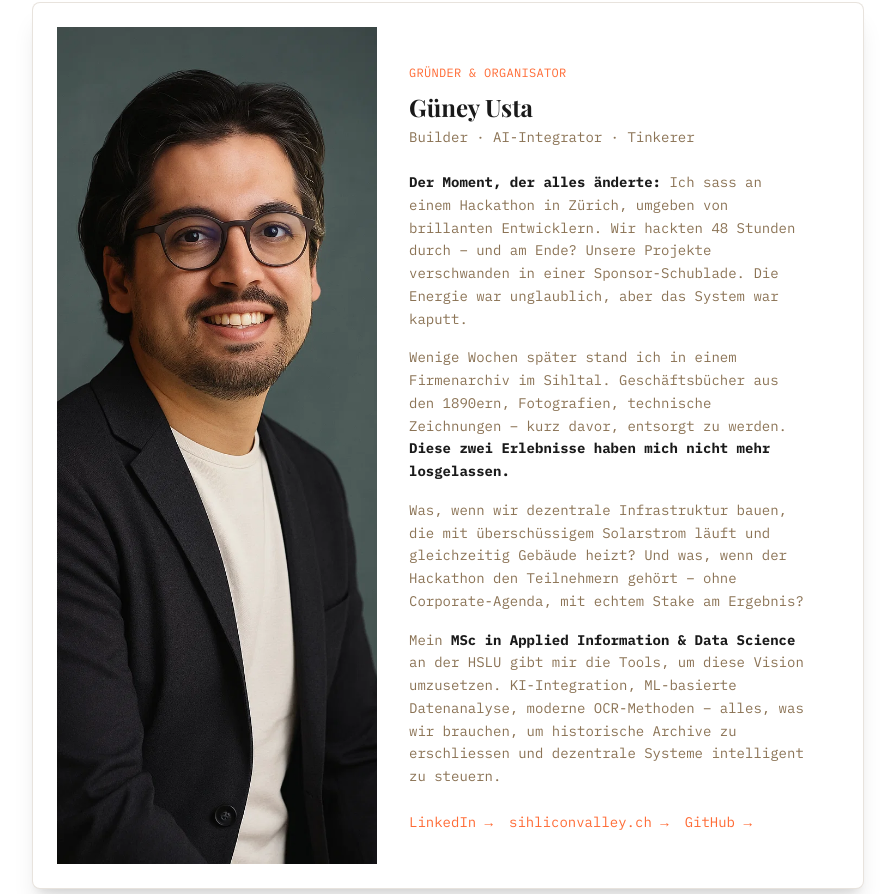
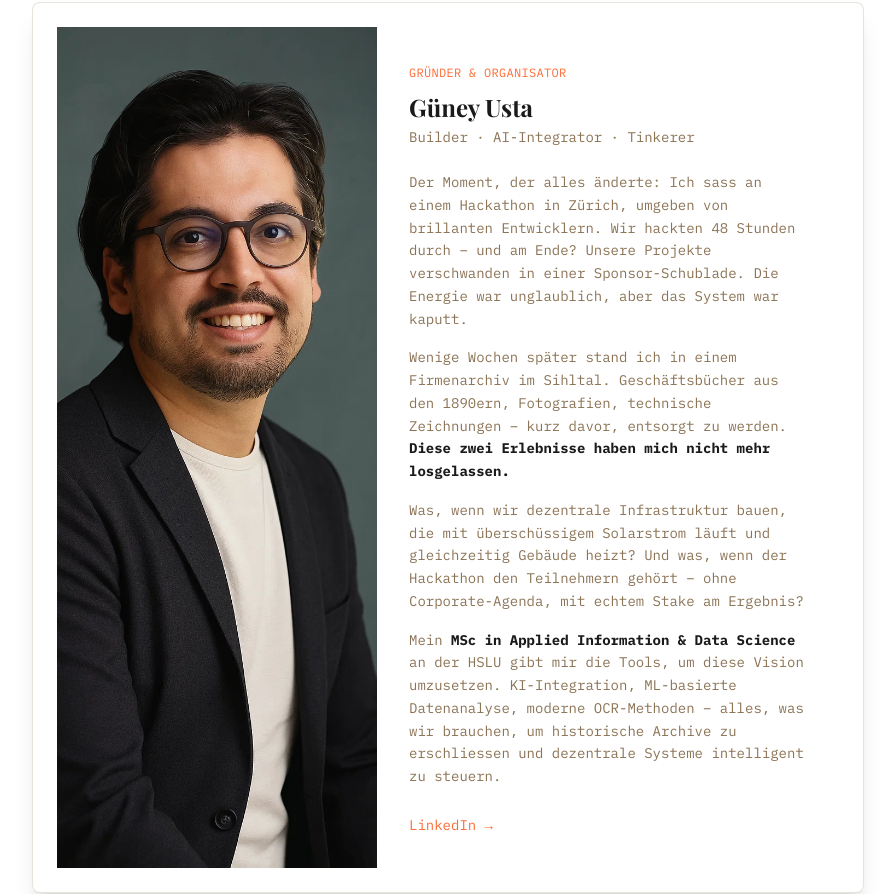
Before and after one commit to wgusta/sihlhack, a Next.js app: page /team in a window 1280 px wide. Shown: the part 455-1349 px from the top of the page, without its empty margins (192-1087 px from the left). Built offline with nearby package versions, Linux system fonts and the light colour scheme.

Commit message:
Rewrite team page about section with cleaner narrative
- Simplify Güney's story to match provided content
- Remove sihliconvalley.ch and GitHub links, keep only LinkedIn
- Clean up formatting and flow

```diff
--- a/app/team/page.tsx
+++ b/app/team/page.tsx
@@ -58,33 +58,32 @@ export default function TeamPage() {
 
                     <div className="mt-6 space-y-4 text-historic-sepia font-mono text-sm leading-relaxed">
                       <p>
-                        <strong className="text-brand-black">Der Moment, der alles änderte:</strong> Ich sass
-                        an einem Hackathon in Zürich, umgeben von brillanten Entwicklern. Wir hackten 48 Stunden
-                        durch – und am Ende? Unsere Projekte verschwanden in einer Sponsor-Schublade.
+                        Der Moment, der alles änderte: Ich sass an einem Hackathon in Zürich, umgeben von brillanten Entwicklern.
+                        Wir hackten 48 Stunden durch – und am Ende? Unsere Projekte verschwanden in einer Sponsor-Schublade.
                         Die Energie war unglaublich, aber das System war kaputt.
                       </p>
 
                       <p>
-                        Wenige Wochen später stand ich in einem Firmenarchiv im Sihltal. Geschäftsbücher aus
-                        den 1890ern, Fotografien, technische Zeichnungen – kurz davor, entsorgt zu werden.
+                        Wenige Wochen später stand ich in einem Firmenarchiv im Sihltal. Geschäftsbücher aus den 1890ern,
+                        Fotografien, technische Zeichnungen – kurz davor, entsorgt zu werden.
                         <strong className="text-brand-black"> Diese zwei Erlebnisse haben mich nicht mehr losgelassen.</strong>
                       </p>
 
                       <p>
-                        Was, wenn wir dezentrale Infrastruktur bauen, die mit überschüssigem Solarstrom läuft
-                        und gleichzeitig Gebäude heizt? Und was, wenn der Hackathon den Teilnehmern gehört –
-                        ohne Corporate-Agenda, mit echtem Stake am Ergebnis?
+                        Was, wenn wir dezentrale Infrastruktur bauen, die mit überschüssigem Solarstrom läuft und gleichzeitig
+                        Gebäude heizt? Und was, wenn der Hackathon den Teilnehmern gehört – ohne Corporate-Agenda, mit echtem
+                        Stake am Ergebnis?
                       </p>
 
                       <p>
-                        Mein <strong className="text-brand-black">MSc in Applied Information & Data Science</strong> an
-                        der HSLU gibt mir die Tools, um diese Vision umzusetzen. KI-Integration, ML-basierte
-                        Datenanalyse, moderne OCR-Methoden – alles, was wir brauchen, um historische Archive
-                        zu erschliessen und dezentrale Systeme intelligent zu steuern.
+                        Mein <strong className="text-brand-black">MSc in Applied Information & Data Science</strong> an der HSLU
+                        gibt mir die Tools, um diese Vision umzusetzen. KI-Integration, ML-basierte Datenanalyse, moderne
+                        OCR-Methoden – alles, was wir brauchen, um historische Archive zu erschliessen und dezentrale
+                        Systeme intelligent zu steuern.
                       </p>
                     </div>
 
-                    <div className="mt-6 flex flex-wrap gap-4">
+                    <div className="mt-6">
                       <a
                         href="https://linkedin.com/in/gueneyusta"
                         target="_blank"
@@ -92,22 +91,6 @@ export default function TeamPage() {
                         className="text-sm font-mono text-thermal-orange hover:text-sihl-red transition-colors"
                       >
                         LinkedIn →
-                      </a>
-                      <a
-                        href="https://www.sihliconvalley.ch"
-                        target="_blank"
-                        rel="noopener noreferrer"
-                        className="text-sm font-mono text-thermal-orange hover:text-sihl-red transition-colors"
-                      >
-                        sihliconvalley.ch →
-                      </a>
-                      <a
-                        href="https://github.com/wgusta"
-                        target="_blank"
-                        rel="noopener noreferrer"
-                        className="text-sm font-mono text-thermal-orange hover:text-sihl-red transition-colors"
-                      >
-                        GitHub →
                       </a>
                     </div>
                   </div>
```
